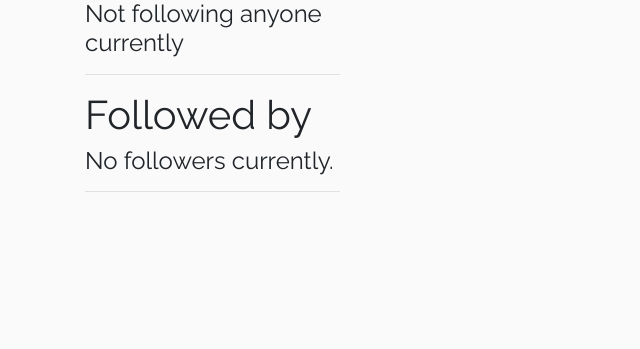
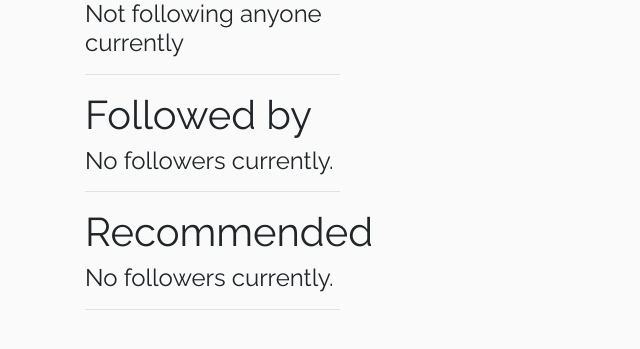
Before and after one commit to SamNgigi/Uzalendo-Api, a Django app: a page that uses accounts_app/templates/accounts/user_detail.html in a window 1280 px wide. Shown: the part 223-572 px from the top of the page, without its empty margins (0-640 px from the left). Run offline with Django 3.2, Linux system fonts and the light colour scheme; a user stored in the database is signed in; tables that the repository leaves empty hold one stand-in row (values such as "Sample post"); some libraries are stand-ins or nearby versions.

Commit message:
recommended user panel working

```diff
--- a/accounts_app/models.py
+++ b/accounts_app/models.py
@@ -44,6 +44,21 @@ class UserProfileManager(models.Manager):
         if followed_by_user in user_profile.following.all():
             return True
         return False
+
+    def recommended(self, user, limit_to=5):
+        profile = user.profile
+        # following = profile.following.all()
+        following = profile.get_following()
+        """
+        This query set just a list of all users.
+
+        In the future we could make it more robust to
+        recommend users using like count on particular
+        categories
+        """
+        queryset = self.get_queryset().exclude(
+            user__in=following).exclude(id=profile.id).order_by("?")[:limit_to]
+        return queryset
 
 
 # Setting up following
--- a/accounts_app/templates/accounts/user_detail.html
+++ b/accounts_app/templates/accounts/user_detail.html
@@ -42,6 +42,15 @@
         <h4>No followers currently.</h4>
       {% endfor %}
       <hr>
+
+      <h1>Recommended</h1>
+      {% for profile in recommended  %}
+      <a href="{% url 'accounts:user_details' username=profile.user.username %}">{{profile.user.username}}</a>
+        <br>
+      {% empty %}
+        <h4>No followers currently.</h4>
+      {% endfor %}
+      <hr>
     </div>
     <div class="col-md-9 col-xs-12">
       <!-- Posts -->
--- a/accounts_app/views.py
+++ b/accounts_app/views.py
@@ -30,6 +30,8 @@ class UserDetailView(DetailView):
         following = UserProfile.objects.is_following(
             self.request.user, self.get_object())
         content['following'] = following
+        content['recommended'] = UserProfile.objects.recommended(
+            self.request.user)
         return content
 
 
```
